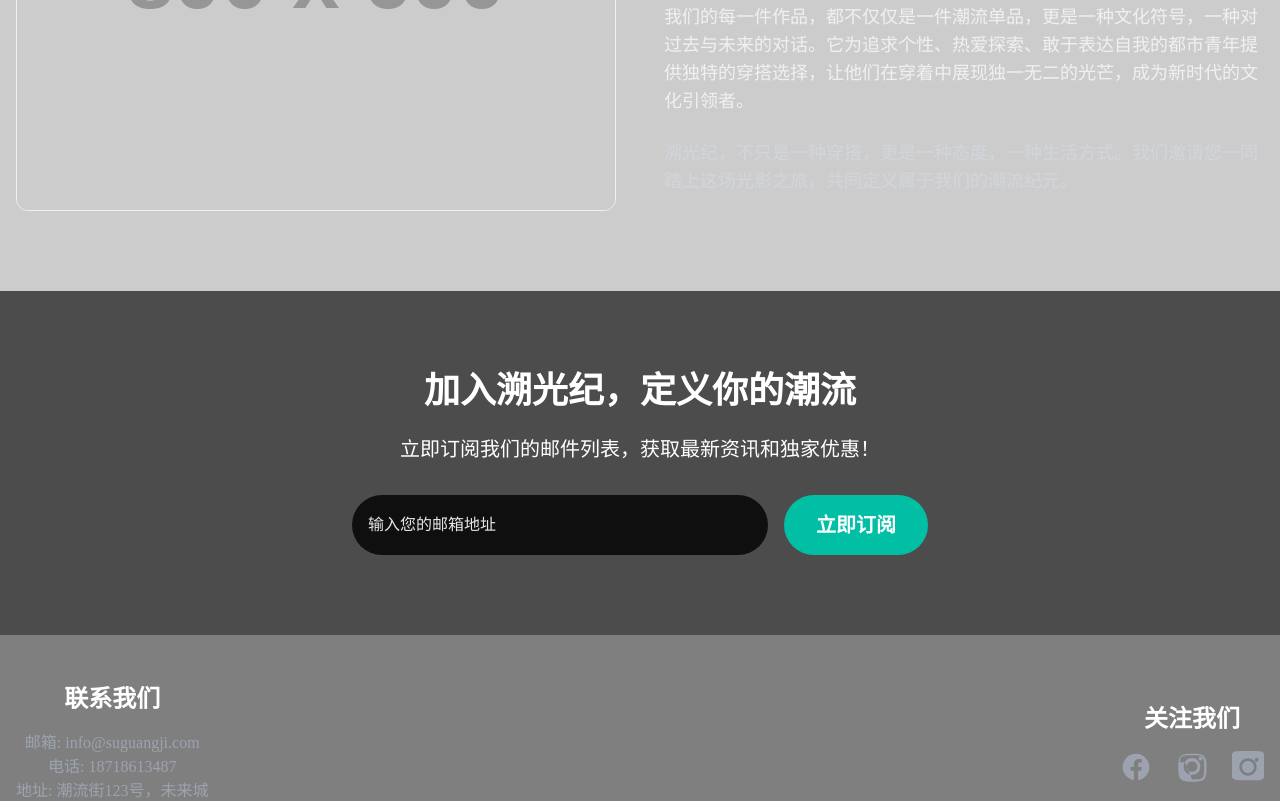
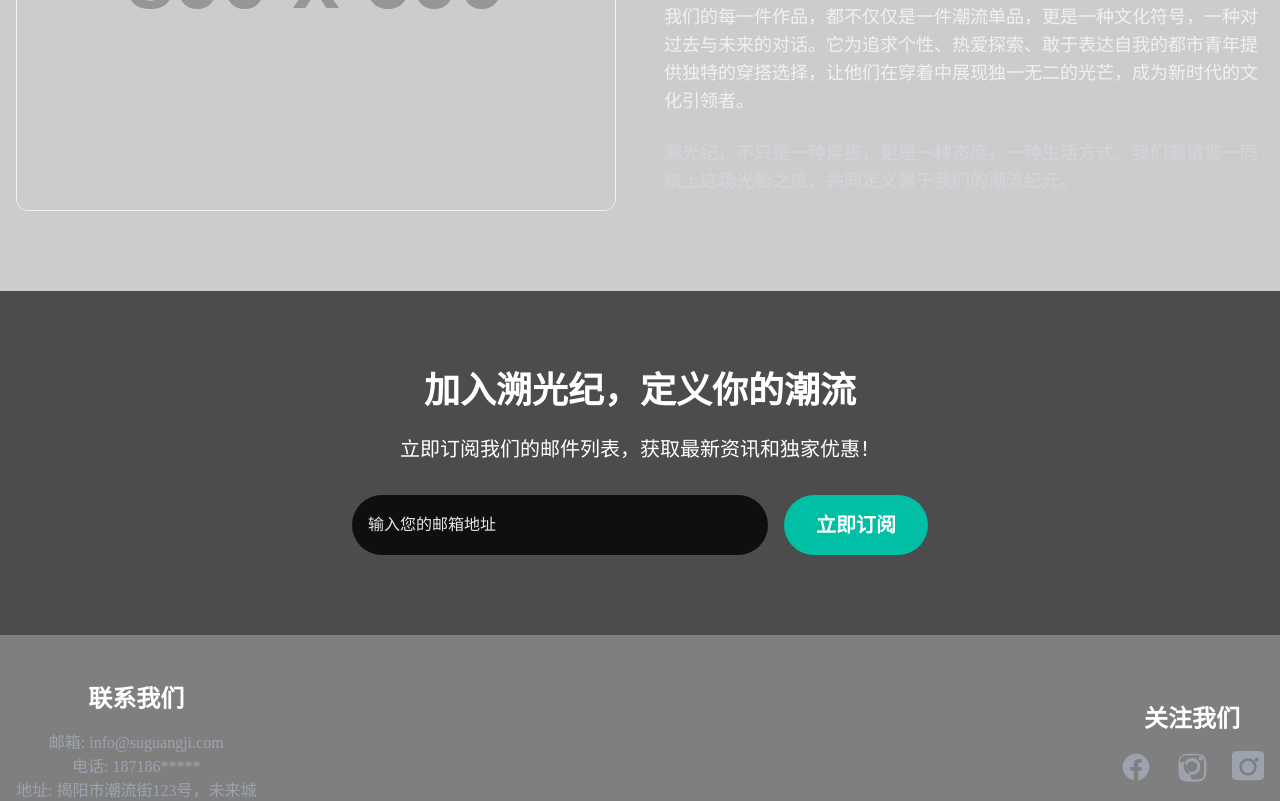
Before and after one commit to songlin6631/suguangji-website, a plain HTML site: page index.html in a window 1280 px wide. Shown: the part 2668-3469 px from the top of the page. Drawn offline with nearby package versions, Linux system fonts and the light colour scheme; placeholder pictures from the web are drawn by us.

Commit message:
Update index.html

```diff
--- a/index.html
+++ b/index.html
@@ -204,7 +204,7 @@
                          data-product-name="东方印花潮流卫衣"
                          data-product-price="399"
                          data-product-description="这款卫衣将传统水墨画意境融入现代印花设计，采用高密度纯棉面料，触感柔软，版型宽松。独特的东方图腾在光影下若隐若现，彰显低调奢华的国潮风范。">
-                        <img id="product1-image" src="https://placehold.co/600x400/1A1A20/F0F0F0?text=Product+1" alt="溯光纪-东方印花卫衣" class="w-full h-64 object-cover cursor-pointer">
+                        <img id="product1-image" src="https://github.com/songlin6631/suguangji-website/blob/main/T1.jpg" alt="溯光纪-东方印花卫衣" class="w-full h-64 object-cover cursor-pointer">
                         <div class="p-6">
                             <h3 class="text-2xl font-semibold text-white mb-2">东方印花潮流卫衣</h3>
                             <p class="text-gray-300 mb-4">融合传统图案与现代剪裁，定义街头新风尚。</p>
@@ -322,8 +322,8 @@
                 <div class="mb-6 md:mb-0">
                     <h3 class="text-2xl font-bold text-white mb-4">联系我们</h3>
                     <p>邮箱: info@suguangji.com</p>
-                    <p>电话: 18718613487</p>
-                    <p>地址: 潮流街123号，未来城</p>
+                    <p>电话: 187186*****</p>
+                    <p>地址: 揭阳市潮流街123号，未来城</p>
                 </div>
                 <div class="mb-6 md:mb-0">
                     <h3 class="text-2xl font-bold text-white mb-4">关注我们</h3>
```
